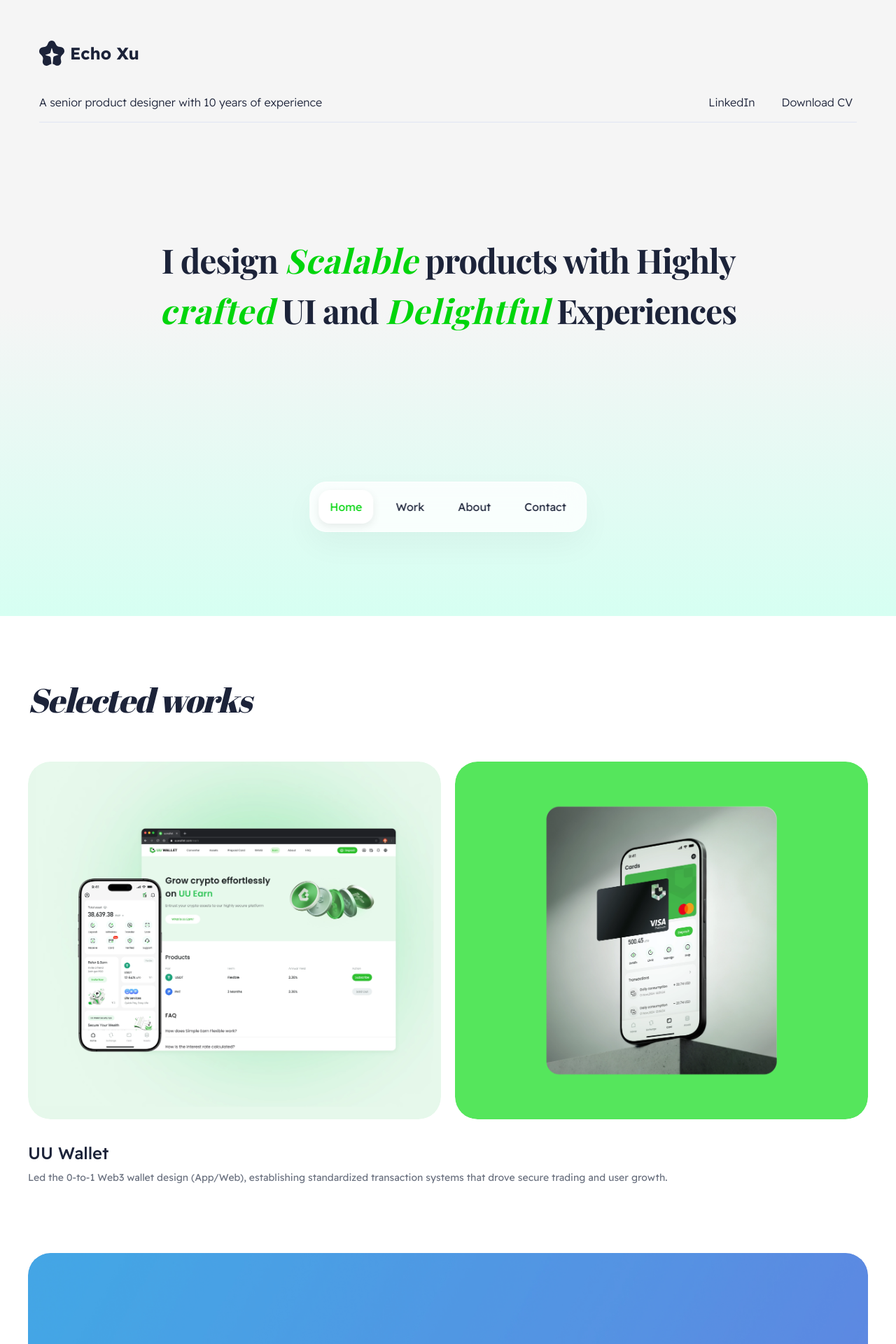
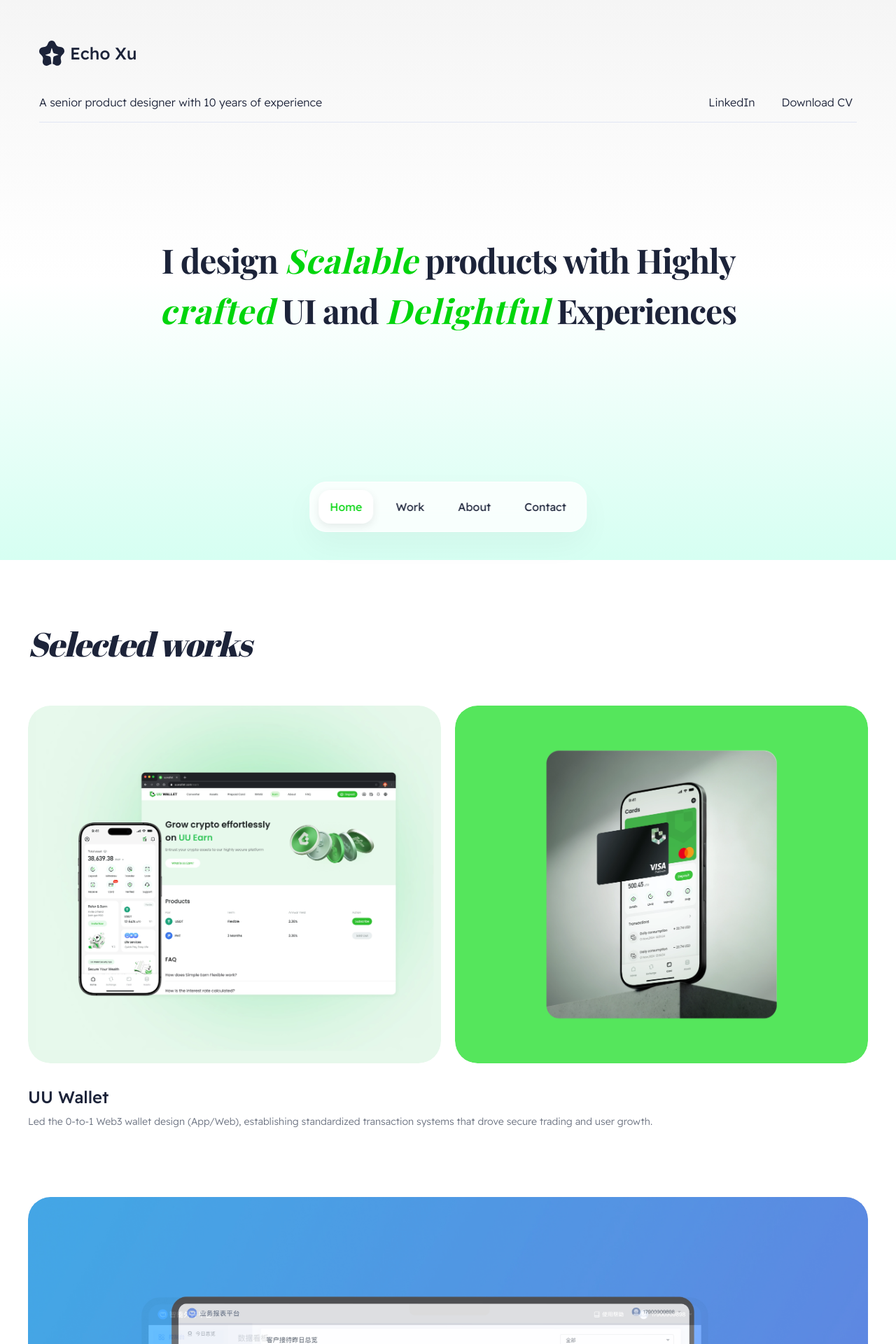
Before and after one commit to Echotommy8/design-portfolio, a React (Vite) app in the folder vibe-preview/: page / in a window 1280 px wide. Shown: the top 1920 px of the page at 70% size. Built offline with nearby package versions, Linux system fonts and the light colour scheme; some icons are missing; a web font is replaced by a local one.

Commit message:
Fix build error

```diff
--- a/vibe-preview/src/PortfolioPage.tsx
+++ b/vibe-preview/src/PortfolioPage.tsx
@@ -1,5 +1,4 @@
 import { useEffect, useMemo, useRef, useState } from "react";
-import { motion } from "framer-motion";
 
 /* 作品集图片使用 public 路径，避免 Vite 压缩；将 .webp 放入 public/work/ 后改为 .webp 扩展名即可 */
 const WORK_IMAGES = {
@@ -184,9 +183,9 @@ export default function PortfolioPage() {
       {/* Hero Section - Figma: 1440×880, pt 120px, gap 40px；右上角 logo + 自我介绍 + 常用链接；核心文案绿色词打字效果 */}
       <section
         id="home"
-        className="hero-clean flex min-h-[100dvh] w-full flex-col items-center gap-6 pt-8 text-center mobile-padding md:min-h-[880px] md:gap-10 md:pt-[58px]"
+        className="hero-clean flex h-screen min-h-[100dvh] w-full flex-col items-center gap-6 pt-8 text-center mobile-padding md:gap-10 md:pt-[58px]"
       >
-        <div className="mx-auto flex min-h-[calc(100dvh-4rem)] w-full max-w-[1440px] flex-col items-center px-4 md:min-h-0 md:gap-10">
+        <div className="mx-auto flex min-h-full w-full max-w-[1440px] flex-1 flex-col items-center px-4 md:gap-10">
           {/* 顶部：logo + Echo Xu 位置不变；第二行桌面端显示 */}
           <div className="flex w-full shrink-0 flex-col">
             <div className="flex items-center gap-2">
@@ -195,12 +194,12 @@ export default function PortfolioPage() {
                 alt="Portfolio logo"
                 className="h-8 w-auto md:h-9"
               />
-              <span className="text-2xl font-bold text-[var(--dark-navy)] md:text-[24px]">
+              <span className="hero-name text-2xl text-[var(--dark-navy)] md:text-[24px]">
                 Echo Xu
               </span>
             </div>
-            <div className="mt-10 hidden w-full flex-col items-start gap-4 border-b border-[#E0E5F3] pb-4 md:flex md:flex-row md:flex-wrap md:items-center md:justify-between">
-              <p className="text-base font-light text-[var(--dark-navy)]/90">
+            <div className="mt-10 flex w-full flex-col items-start gap-4 border-b border-[#E0E5F3] pb-4 md:flex-row md:flex-wrap md:items-center md:justify-between">
+              <p className="hidden text-base font-light text-[var(--dark-navy)]/90 md:block">
                 A senior product designer with 10 years of experience
               </p>
               <div className="flex items-center gap-6 md:gap-8">
@@ -214,9 +213,7 @@ export default function PortfolioPage() {
                   <iconify-icon icon="lucide:arrow-up-right" className="text-base" />
                 </a>
                 <a
-                  href="https://drive.google.com/file/d/1c2o7p0nSVQpqg3WWqIhBMRey4tHnfTN9/view?usp=drive_link"
-                  target="_blank"
-                  rel="noopener noreferrer"
+                  href="https://drive.google.com/file/d/1ZGQCbtzglvKfacjhkrPgsIMKJ0CJeZ98/view?usp=sharing"
                   className="inline-flex items-center gap-1.5 text-sm font-light text-[var(--dark-navy)] hover:text-[#00D50C] hover:underline md:text-base"
                 >
                   Download CV
@@ -226,8 +223,8 @@ export default function PortfolioPage() {
             </div>
           </div>
 
-          {/* 核心文案：移动端一屏内居中；桌面端 940px 居中、距上 160px */}
-          <div className="flex flex-1 flex-col items-center justify-center md:flex-initial md:justify-start">
+          {/* 核心文案：移动端距横线 200px 后从顶部排布（中间偏上）；桌面端 940px 居中、距上 120px */}
+          <div className="mt-[200px] flex flex-1 flex-col items-center justify-start md:mt-0 md:flex-initial md:justify-start">
             <h1 className="mx-auto w-full max-w-[940px] font-playfair text-[32px] font-bold leading-[1.5] tracking-tight text-[var(--dark-navy)] md:mt-[120px] md:text-[36px] lg:text-[48px]">
               <span className="block text-center">
                 I design{" "}
@@ -258,6 +255,7 @@ export default function PortfolioPage() {
 
           <div className="flex flex-col gap-12 md:gap-16 lg:gap-24">
             {/* Project 1 – 移动端轮播 / 桌面端双栏；配图与文字间距与 AISPEECH 完全一致 */}
+            <a href="https://uu-wallet.framer.website" className="block cursor-pointer">
             <div className="work-project-card group hover-lift">
               <div className="work-project-banner mx-auto flex w-full max-w-7xl shrink-0 flex-col gap-3 md:flex-row md:gap-4 lg:gap-5">
                 {/* 移动端：轮播 */}
@@ -332,15 +330,17 @@ export default function PortfolioPage() {
 
               <div className="work-project-text flex flex-col">
                 <h3 className="text-xl font-medium text-[var(--dark-navy)] md:text-2xl">UU Wallet</h3>
-                <p className="work-desc text-sm font-normal leading-relaxed text-gray-500 max-w-full">
+                <p className="work-desc text-sm leading-relaxed text-gray-500 max-w-full">
                   Led the 0-to-1 Web3 wallet design (App/Web), establishing
                   standardized transaction systems that drove secure trading and
                   user growth.
                 </p>
               </div>
             </div>
+            </a>
 
             {/* Project 2 – 全宽单图容器 + 轮播；配图与文字间距与 UU Wallet 完全一致 */}
+            <a href="https://aispeech-dmp.framer.website" className="block cursor-pointer">
             <div className="work-project-card group hover-lift">
               <div
                 ref={carouselRef}
@@ -391,13 +391,14 @@ export default function PortfolioPage() {
 
               <div className="work-project-text flex flex-col">
                 <h3 className="text-xl font-medium text-[var(--dark-navy)] md:text-2xl">AISPEECH</h3>
-                <p className="work-desc text-sm font-normal leading-relaxed text-gray-500 max-w-full">
+                <p className="work-desc text-sm leading-relaxed text-gray-500 max-w-full">
                   Led a design team to standardize design systems and AI
                   interactions, improving usability and commercialization
                   efficiency.
                 </p>
               </div>
             </div>
+            </a>
           </div>
         </div>
       </section>
@@ -535,9 +536,7 @@ export default function PortfolioPage() {
                 <iconify-icon icon="lucide:arrow-up-right" className="text-base" />
               </a>
               <a
-                href="https://drive.google.com/file/d/1c2o7p0nSVQpqg3WWqIhBMRey4tHnfTN9/view?usp=drive_link"
-                target="_blank"
-                rel="noopener noreferrer"
+                href="https://drive.google.com/file/d/1ZGQCbtzglvKfacjhkrPgsIMKJ0CJeZ98/view?usp=sharing"
                 id="contact-download-cv-link"
                 className="inline-flex items-center gap-1.5 text-sm font-light text-[var(--dark-navy)] hover:text-[#00D50C] hover:underline md:text-base"
               >
--- a/vibe-preview/src/index.css
+++ b/vibe-preview/src/index.css
@@ -46,9 +46,14 @@ body {
     url("/images/hero.webp") center / cover no-repeat;
 }
 
-/* Home - Figma 规格：渐变背景 */
-.hero-clean {
-  background: linear-gradient(180deg, #f5f5f5 0%, #f5f5f5 50%, #d6fff2 100%);
+/* Home - 渐变背景：顶部 #F5F5F5 → 中间白 → 底部 #d6fff2 */
+#home.hero-clean {
+  background: linear-gradient(180deg, #F5F5F5 0%, #ffffff 50%, #d6fff2 100%) !important;
+}
+
+/* Logo 旁名字字重 500 */
+#home .hero-name {
+  font-weight: 500 !important;
 }
 
 /* 核心文案中绿色词 Scalable / crafted / Delightful：字间距 2% */
@@ -149,7 +154,9 @@ body {
   transform: translateY(-5px);
 }
 
-.work-desc {
+/* Works 项目简介字重 300 */
+#work .work-desc {
+  font-weight: 300 !important;
   white-space: normal;
   max-width: 100%;
 }
```
